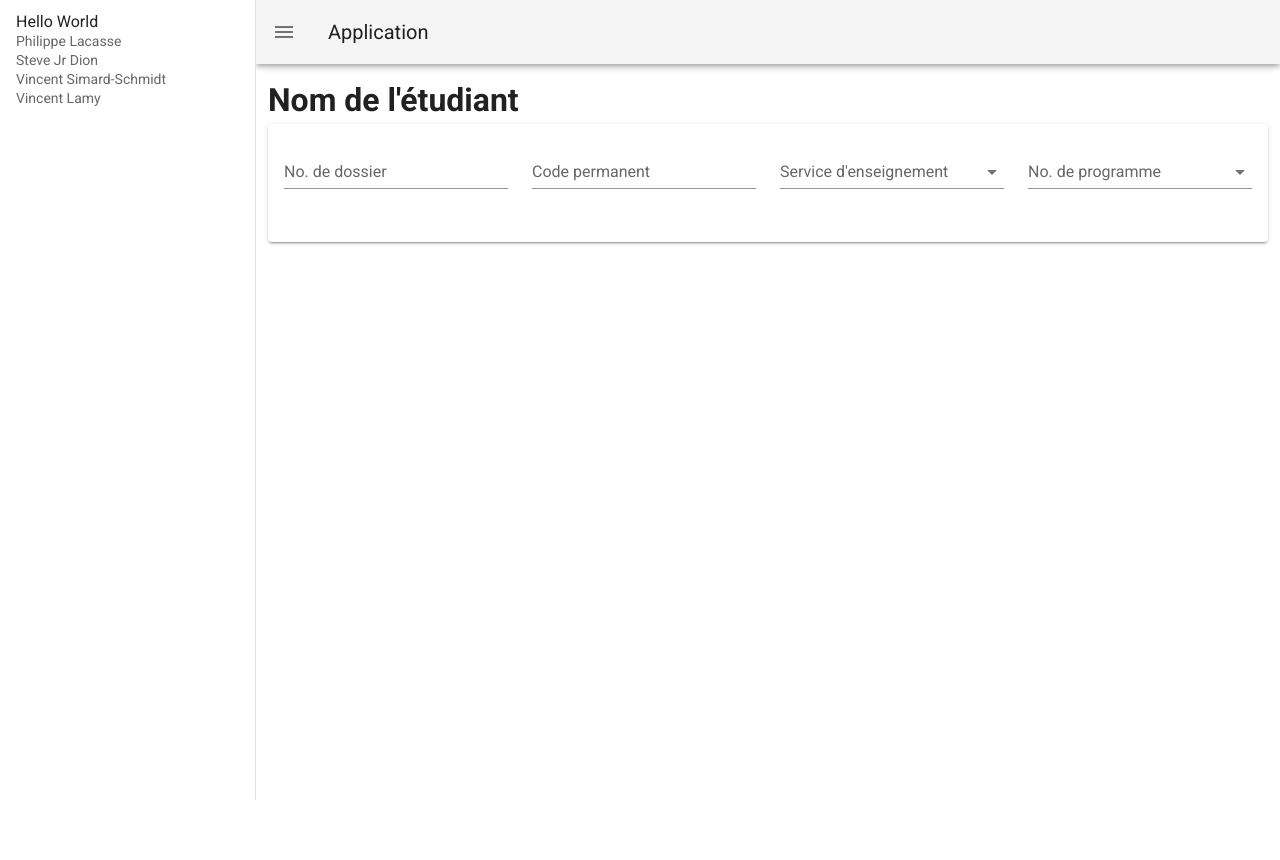
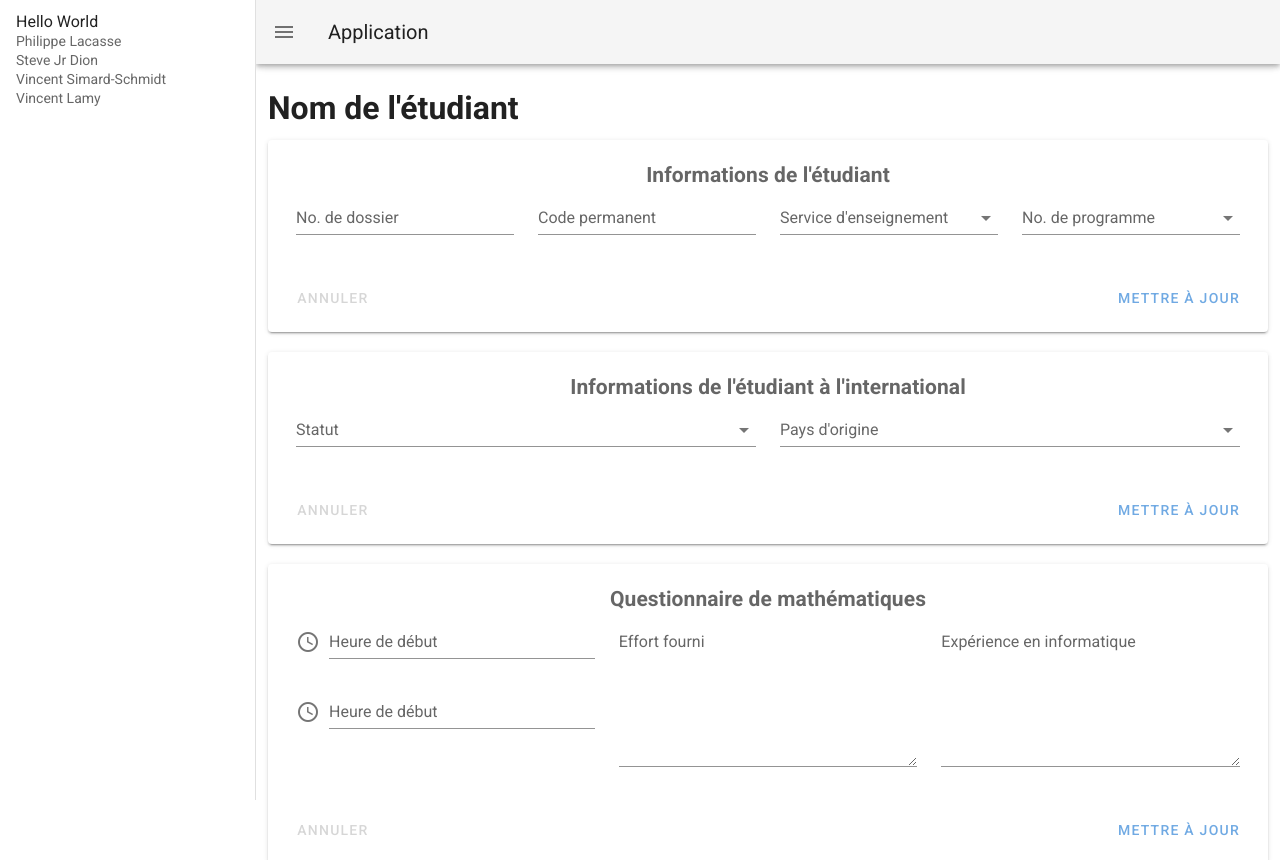
Before and after one commit to VincentLamy/service_encadrement, a Vue app in the folder client/: page /etudiant in a window 1280 px wide. Shown: the top 860 px of the page. Before the commit the page ends 800 px from the top, so only its background shows below. Built offline with nearby package versions, Linux system fonts and the light colour scheme.

Commit message:
Created international & math form panels

```diff
--- a/client/src/router/index.js
+++ b/client/src/router/index.js
@@ -1,7 +1,7 @@
 import Vue from 'vue'
 import VueRouter from 'vue-router'
 import HomeView from '../views/HomeView.vue'
-import FicheEtudiante from '../views/FicheEtudiante.vue'
+import StudentFormView from '../views/StudentFormView.vue'
 
 Vue.use(VueRouter)
 
@@ -22,7 +22,7 @@ const routes = [
   {
     path: '/etudiant',
     name: 'etudiant',
-    component: FicheEtudiante
+    component: StudentFormView
   }
 ]
 
--- a/client/src/views/FicheEtudiante.vue
+++ /dev/null
@@ -1,39 +0,0 @@
-<template>
-  <v-container>
-    <h1>Nom de l'étudiant</h1>
-
-    <v-card>
-      <!-- Formulaire pour modifier les informations de l'étudiant -->
-      <v-card-text>
-        <v-row>
-          <!-- Numéro de dossier -->
-          <v-col>
-            <v-text-field label="No. de dossier"></v-text-field>
-          </v-col>
-
-          <!-- Code permanent -->
-          <v-col>
-            <v-text-field label="Code permanent"></v-text-field>
-          </v-col>
-
-          <!-- Service d'enseignement -->
-          <v-col>
-            <v-combobox label="Service d'enseignement"></v-combobox>
-          </v-col>
-
-          <!-- Numéro de programme -->
-          <v-col>
-            <v-combobox label="No. de programme"></v-combobox>
-          </v-col>
-        </v-row>
-      </v-card-text>
-      <v-card-actions> </v-card-actions>
-    </v-card>
-  </v-container>
-</template>
-
-<script>
-export default {
-  name: "FicheEtudiante",
-};
-</script>
--- /dev/null
+++ b/client/src/views/StudentFormView.vue
@@ -0,0 +1,168 @@
+<template>
+  <v-container>
+
+    <h1 class="my-2">Nom de l'étudiant</h1>
+
+    <!-- Informations de l'étudiants -->
+    <v-card class="py-2 px-3 mb-5">
+      <v-card-text>
+        <h2 class="d-flex justify-center">Informations de l'étudiant</h2>
+        <v-row>
+          <!-- Numéro de dossier -->
+          <v-col>
+            <v-text-field
+              label="No. de dossier"
+              type="number"
+              hide-spin-buttons
+            />
+          </v-col>
+
+          <!-- Code permanent -->
+          <v-col>
+            <v-text-field label="Code permanent" />
+          </v-col>
+
+          <!-- Service d'enseignement -->
+          <v-col>
+            <v-combobox label="Service d'enseignement" />
+          </v-col>
+
+          <!-- Numéro de programme -->
+          <v-col>
+            <v-select label="No. de programme" />
+          </v-col>
+        </v-row>
+      </v-card-text>
+      <v-card-actions class="d-flex justify-space-between">
+        <v-btn color="grey" disabled plain>Annuler</v-btn>
+        <v-btn type="submit" color="primary" plain>Mettre à jour</v-btn>
+      </v-card-actions>
+    </v-card>
+
+    <!-- Informations de l'étudiant à l'international -->
+    <v-card class="py-2 px-3 mb-5">
+      <v-card-text>
+        <h2 class="d-flex justify-center">
+          Informations de l'étudiant à l'international
+        </h2>
+        <v-row>
+          <!-- Statut -->
+          <v-col>
+            <v-select label="Statut" />
+          </v-col>
+
+          <!-- Pays d'origine -->
+          <v-col>
+            <v-select label="Pays d'origine" />
+          </v-col>
+        </v-row>
+      </v-card-text>
+      <v-card-actions class="d-flex justify-space-between">
+        <v-btn color="grey" disabled plain>Annuler</v-btn>
+        <v-btn type="submit" color="primary" plain>Mettre à jour</v-btn>
+      </v-card-actions>
+    </v-card>
+
+    <!-- Questionnaire de mathématiques de l'étudiant (Sec.4 & Sec.5) -->
+    <v-card class="py-2 px-3 mb-5">
+      <v-card-text>
+        <h2 class="d-flex justify-center">Questionnaire de mathématiques</h2>
+        <v-row>
+          <v-col>
+            <!-- Heure de début -->
+            <v-menu
+              ref="math_st_menu"
+              :close-on-content-click="false"
+              :nudge-right="40"
+              :return-value.sync="math_form.start_time"
+              transition="scale-transition"
+              offset-y
+              max-width="290px"
+              min-width="290px"
+            >
+              <template v-slot:activator="{ on, attrs }">
+                <v-text-field
+                  v-model="math_form.start_time"
+                  label="Heure de début"
+                  prepend-icon="mdi-clock-time-four-outline"
+                  readonly
+                  v-bind="attrs"
+                  v-on="on"
+                ></v-text-field>
+              </template>
+              <v-time-picker
+                v-model="math_form.start_time"
+                full-width
+                @click:minute="$refs.math_st_menu.save(math_form.start_time)"
+              />
+            </v-menu>
+
+            <!-- Heure de fin -->
+            <v-menu
+              ref="math_et_menu"
+              :close-on-content-click="false"
+              :nudge-right="40"
+              :return-value.sync="math_form.end_time"
+              transition="scale-transition"
+              offset-y
+              max-width="290px"
+              min-width="290px"
+            >
+              <template v-slot:activator="{ on, attrs }">
+                <v-text-field
+                  v-model="math_form.end_time"
+                  label="Heure de début"
+                  prepend-icon="mdi-clock-time-four-outline"
+                  readonly
+                  v-bind="attrs"
+                  v-on="on"
+                ></v-text-field>
+              </template>
+              <v-time-picker
+                v-model="math_form.end_time"
+                full-width
+                @click:minute="$refs.math_et_menu.save(math_form.end_time)"
+              />
+            </v-menu>
+          </v-col>
+
+          <!-- Effort fourni -->
+          <v-col>
+            <v-textarea label="Effort fourni" />
+          </v-col>
+
+          <!-- Expérience en informatique -->
+          <v-col>
+            <v-textarea label="Expérience en informatique" />
+          </v-col>
+        </v-row>
+      </v-card-text>
+      <v-card-actions class="d-flex justify-space-between">
+        <v-btn color="grey" disabled plain>Annuler</v-btn>
+        <v-btn type="submit" color="primary" plain>Mettre à jour</v-btn>
+      </v-card-actions>
+    </v-card>
+
+    <!-- Cours de l'étudiant & Commentaires des professeurs -->
+    <v-card class="py-2 px-3 mb-5">
+      <v-card-text>
+        <h2 class="d-flex justify-center">Commentaires</h2>
+      </v-card-text>
+    </v-card>
+
+  </v-container>
+</template>
+
+<script>
+export default {
+  name: "FicheEtudiante",
+  data() {
+    return {
+      math_form: {
+        start_time: null,
+        end_time: null,
+      }
+    }
+  }
+};
+</script>
```
